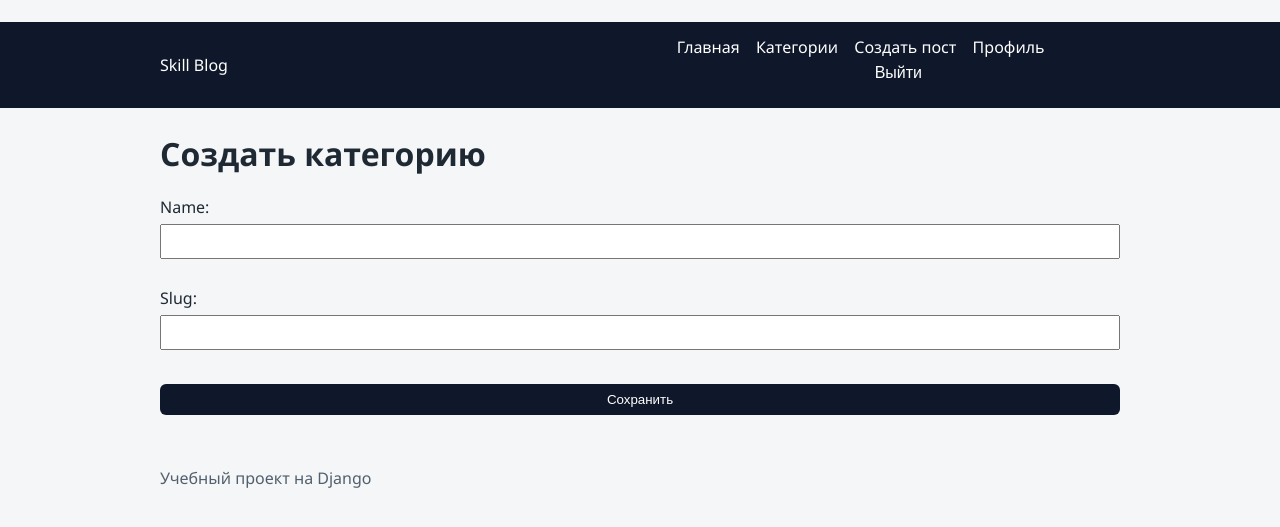
After one commit to f1sherFM/My_1st_Django_proj, a Django app: page /category/create/ in a window 1280 px wide. The commit adds this page. Shown: the top 527 px of the page. Run offline with Django 5.2, Linux system fonts and the light colour scheme; the visitor is signed in with stand-in values (Sample User, id 1).

Commit message:
Add category creation flow with auto-generated slug

```diff
--- a/blog/forms.py
+++ b/blog/forms.py
@@ -1,7 +1,7 @@
 from django import forms
 from django.utils.text import slugify
 
-from .models import Comment, Post
+from .models import Category, Comment, Post
 
 
 class PostForm(forms.ModelForm):
@@ -33,3 +33,15 @@ class CommentForm(forms.ModelForm):
         if len(text) < 3:
             raise forms.ValidationError("Комментарий должен содержать минимум 3 символа.")
         return text
+
+
+class CategoryForm(forms.ModelForm):
+    class Meta:
+        model = Category
+        fields = ("name", "slug")
+
+    def clean_slug(self):
+        slug = self.cleaned_data.get("slug", "").strip()
+        if not slug:
+            return ""
+        return slugify(slug)[:120]
--- a/blog/models.py
+++ b/blog/models.py
@@ -5,7 +5,7 @@ from django.utils.text import slugify
 
 class Category(models.Model):
     name = models.CharField(max_length=100, unique=True)
-    slug = models.SlugField(max_length=120, unique=True)
+    slug = models.SlugField(max_length=120, unique=True, blank=True)
 
     class Meta:
         ordering = ("name",)
@@ -13,6 +13,25 @@ class Category(models.Model):
 
     def __str__(self):
         return self.name
+
+    def save(self, *args, **kwargs):
+        # Автослаг для категории нужен, чтобы пользователь мог создать ее без ручного ввода slug.
+        if not self.slug:
+            self.slug = self._build_unique_slug()
+        super().save(*args, **kwargs)
+
+    def _build_unique_slug(self):
+        base_slug = (slugify(self.name) or "category")[:120]
+        candidate = base_slug
+        counter = 2
+
+        while Category.objects.exclude(pk=self.pk).filter(slug=candidate).exists():
+            suffix = f"-{counter}"
+            trimmed_base = base_slug[: 120 - len(suffix)]
+            candidate = f"{trimmed_base}{suffix}"
+            counter += 1
+
+        return candidate
 
 
 class Post(models.Model):
--- a/blog/urls.py
+++ b/blog/urls.py
@@ -1,6 +1,7 @@
 from django.urls import path
 
 from .views import (
+    CategoryCreateView,
     CategoryListView,
     CategoryPostListView,
     CommentCreateView,
@@ -16,6 +17,7 @@ app_name = "blog"
 urlpatterns = [
     path("", PostListView.as_view(), name="post_list"),
     path("categories/", CategoryListView.as_view(), name="category_list"),
+    path("category/create/", CategoryCreateView.as_view(), name="category_create"),
     path("category/<slug:slug>/", CategoryPostListView.as_view(), name="category_posts"),
     path("post/create/", PostCreateView.as_view(), name="post_create"),
     path("post/<slug:slug>/", PostDetailView.as_view(), name="post_detail"),
--- a/blog/views.py
+++ b/blog/views.py
@@ -6,7 +6,7 @@ from django.views import View
 from django.views.generic import CreateView, DeleteView, DetailView, ListView, UpdateView
 from django.contrib.auth.mixins import LoginRequiredMixin, UserPassesTestMixin
 
-from .forms import CommentForm, PostForm
+from .forms import CategoryForm, CommentForm, PostForm
 from .models import Category, Comment, Post
 
 
@@ -41,6 +41,13 @@ class CategoryListView(ListView):
         return Category.objects.annotate(
             published_posts_count=Count("posts", filter=Q(posts__is_published=True))
         )
+
+
+class CategoryCreateView(LoginRequiredMixin, CreateView):
+    model = Category
+    form_class = CategoryForm
+    template_name = "blog/category_form.html"
+    success_url = reverse_lazy("blog:category_list")
 
 
 class CategoryPostListView(ListView):
--- /dev/null
+++ b/templates/blog/category_form.html
@@ -0,0 +1,10 @@
+{% extends 'base.html' %}
+{% block title %}Новая категория{% endblock %}
+{% block content %}
+<h1>Создать категорию</h1>
+<form method="post">
+    {% csrf_token %}
+    {{ form.as_p }}
+    <button type="submit">Сохранить</button>
+</form>
+{% endblock %}
--- a/templates/blog/category_list.html
+++ b/templates/blog/category_list.html
@@ -2,6 +2,9 @@
 {% block title %}Категории{% endblock %}
 {% block content %}
 <h1>Категории</h1>
+{% if user.is_authenticated %}
+    <p><a href="{% url 'blog:category_create' %}">Добавить категорию</a></p>
+{% endif %}
 <ul>
     {% for category in categories %}
         <li>
```
Also changed, not shown: blog/tests.py (+13 -0 lines), README.md, blog/migrations/0002_alter_category_slug.py (added).
